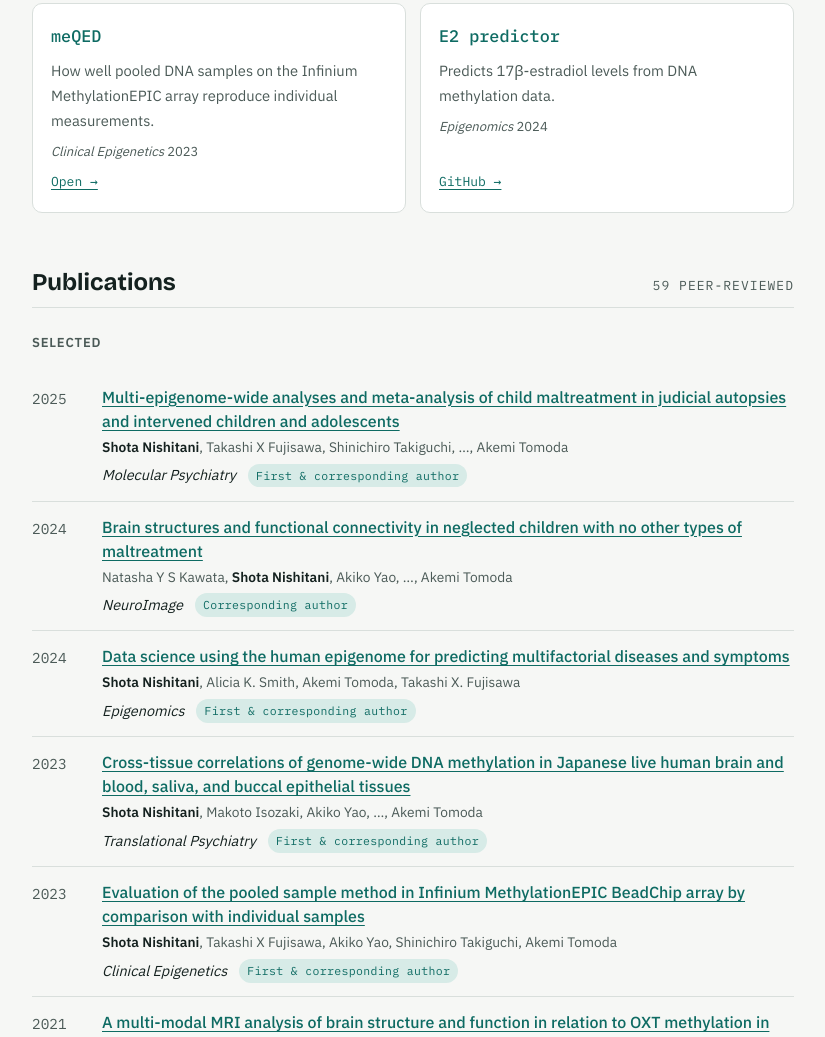
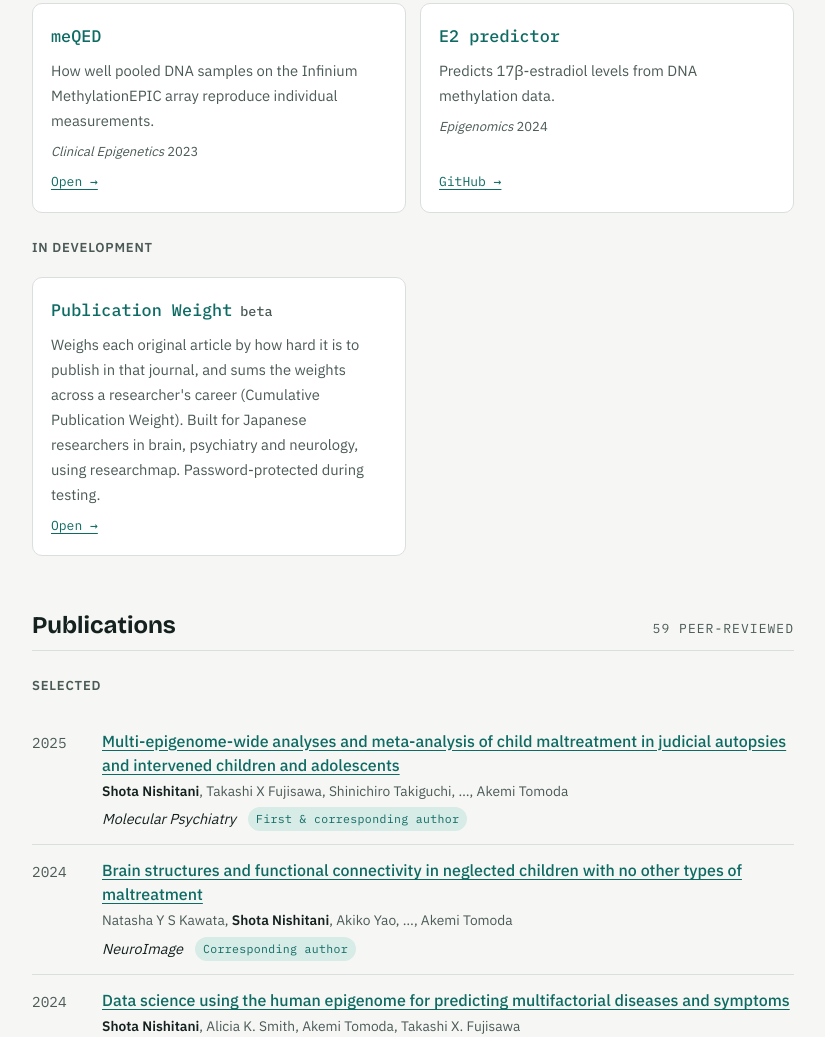
Before and after one commit to snishit/snishit.github.io, a plain HTML site: page index.html in a window 1280 px wide. Shown: the part 1253-2290 px from the top of the page, without its empty margins (420-1245 px from the left). Drawn offline with nearby package versions, Linux system fonts and the light colour scheme; a web font is replaced by a local one.

Commit message:
Add files via upload

```diff
--- a/index.html
+++ b/index.html
@@ -221,6 +221,15 @@ footer{color:var(--ink-2);font-size:var(--step--1);border-top:1px solid var(--ru
           <div class="go"><a href="https://github.com/snishit/Hacks_E2_predictor" target="_blank" rel="noopener">GitHub →</a></div>
         </article>
       </div>
+      <div class="sub-h"><span lang="en">In development</span><span lang="ja">開発中</span></div>
+      <div class="tools">
+        <article class="tool">
+          <div class="t-name">Publication Weight <span style="font-size:.8em;color:var(--ink-2)">beta</span></div>
+          <p lang="en">Weighs each original article by how hard it is to publish in that journal, and sums the weights across a researcher's career (Cumulative Publication Weight). Built for Japanese researchers in brain, psychiatry and neurology, using researchmap. Password-protected during testing.</p>
+          <p lang="ja">原著論文1本1本を、その雑誌に載ることの難しさで重み付けし、業績全体で合計する指標（Cumulative Publication Weight）。researchmap を使い、日本の脳・精神・神経分野の研究者を対象にしています。試験公開中のため、パスワードが必要です。</p>
+          <div class="go"><a href="https://publication-weight-137680229668.asia-northeast1.run.app/" target="_blank" rel="noopener">Open →</a></div>
+        </article>
+      </div>
     </section>
 
     <section aria-labelledby="h-pubs">
```
